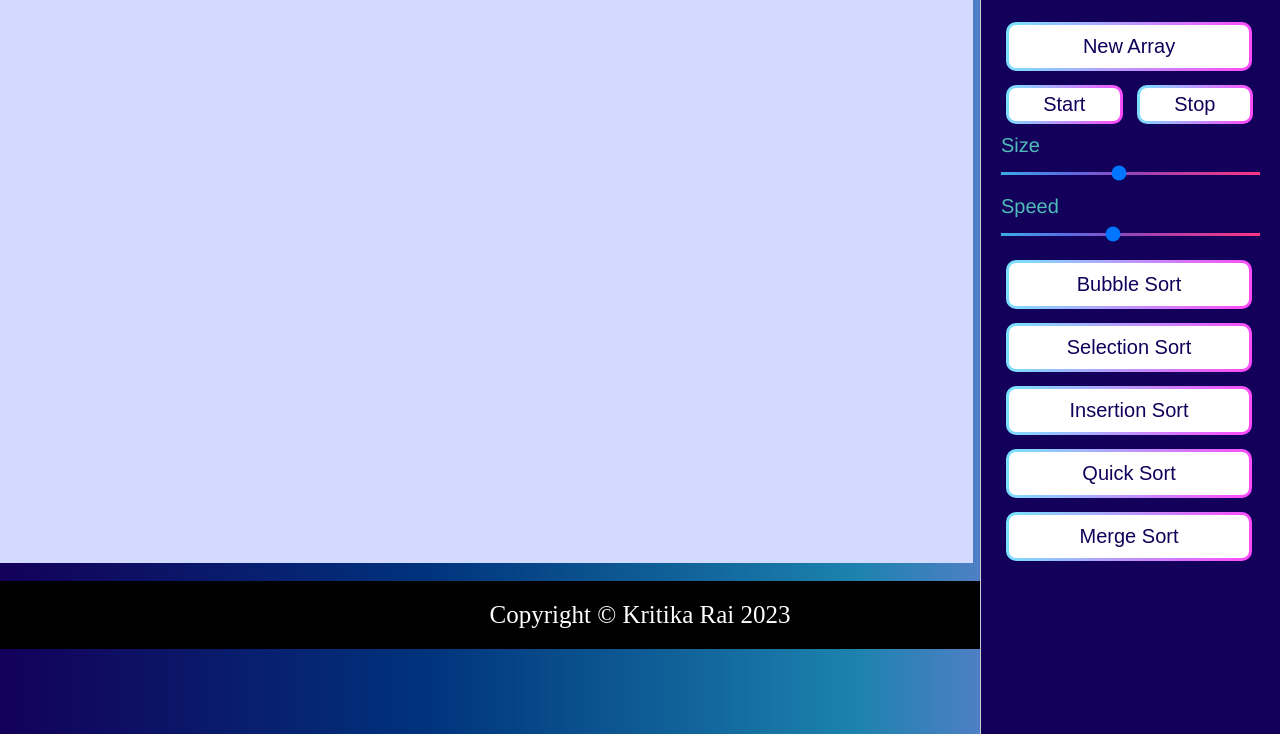
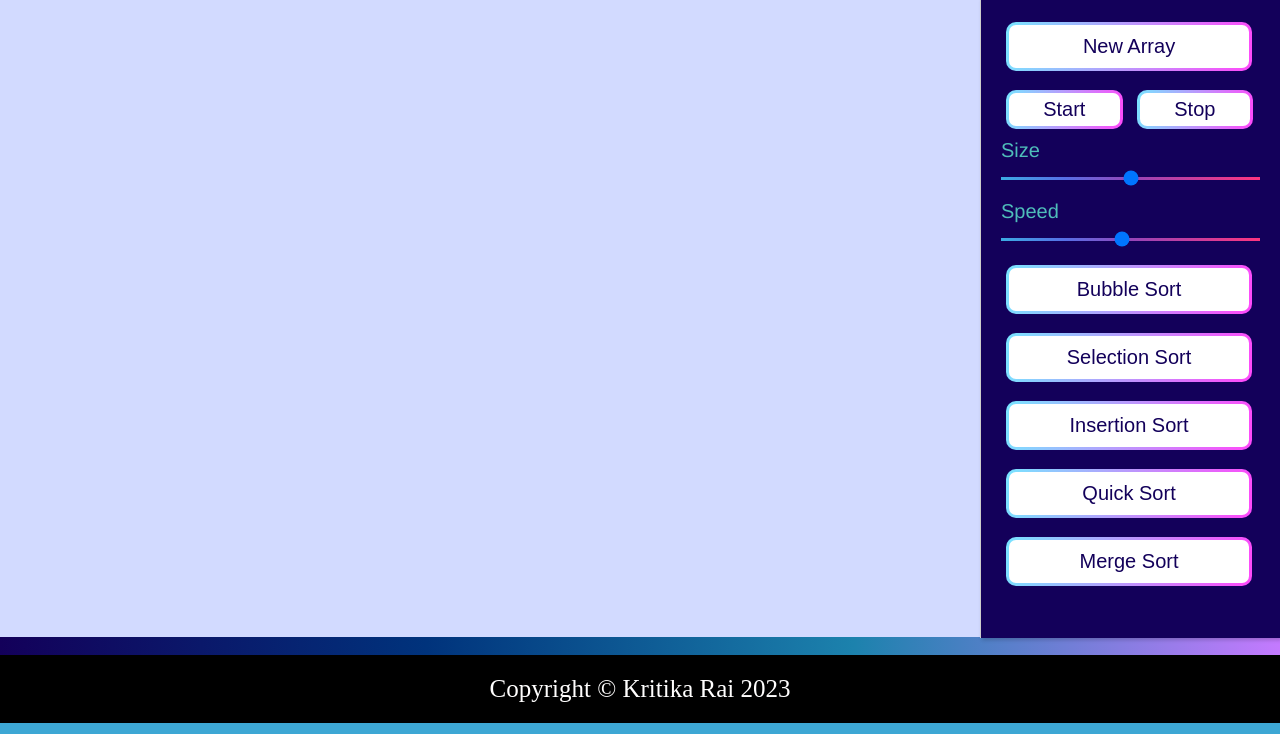
Before and after one commit to Krai-17/Sorting-Visualizer, a plain HTML site: page index.html in a window 1280 px wide. Shown: the part 118-852 px from the top of the page. Drawn offline with Linux system fonts and the light colour scheme.

Commit message:
layout changes

```diff
--- a/index.css
+++ b/index.css
@@ -43,16 +43,17 @@ button {
 }
 
 .sidebar {
+    display: flexbox;
     position: absolute;
     top: 116px;
     right: 0;
     width: 300px;
-    height: 92%;
+    height: 40rem;
     background-color: #13005A;
     padding: 20px;
     box-shadow: 2px 2px 4px rgba(0, 0, 0, 0.2);
     border-left: 1px solid #ccc;
-    padding-bottom: 50px;
+    padding-bottom: 5px;
 
 }
 
@@ -64,7 +65,8 @@ button {
     border-color: #4FBDBA;
     font-size: 20px;
     cursor: pointer;
-    margin-bottom: 10px;
+    margin: top 5px;
+    margin-bottom: 15px;
     color: #13005A;
     box-shadow: 0 0 6px 0 rgba(157, 96, 212, 0.5);
     border: solid 3px transparent;
@@ -121,11 +123,11 @@ button:hover {
     background-color: #D2DAFF;
     vertical-align: top;
     justify-content: center;
-    height: 566px;
-    width: 76%;
+    height: 40rem;
+    width: 81%;
     transition: 2s all ease;
     padding-bottom: 20px;
-    ;
+
 }
 
 .bar {
@@ -219,3 +221,7 @@ input[type=range]::-webkit-slider-thumb {
 input[type=range]::-webkit-slider-thumb:active {
     cursor: -webkit-grabbing;
 }
+
+input[type=range]::-moz-slider-thumb:active {
+    cursor: -moz-grabbing;
+}
--- a/index.html
+++ b/index.html
@@ -28,10 +28,10 @@
         <button class="stopbutton" id=ascending>Stop</button>
 
         <span class="size">Size
-            <input type="range" class="range-slider" id="noRows" min="5" max="38" value="20">
+            <input type="range" class="range-slider" id="noRows" min="5" max="45" value="25">
         </span>
         <span class="size">Speed
-            <input type="range" class="range-slider" id="speed" min="20" max="300" stepdown="10" value="140">
+            <input type="range" class="range-slider" id="speed" min="20" max="300" stepdown="10" value="150">
         </span>
         <span class="buttons2">
             <button class="button1" id="bubble">Bubble Sort</button>
--- a/index.js
+++ b/index.js
@@ -15,7 +15,7 @@ function createBars(noRows = 30) {
     for (let i = 0; i < noRows; i++) {
         const d = document.createElement('button');
         d.classList.add('bar');
-        let r = 450 * (arr[i] / 100);
+        let r = 500 * (arr[i] / 100);
         d.style.height = `${r}px`;
         document.querySelector('.visuals').appendChild(d);
 
```
